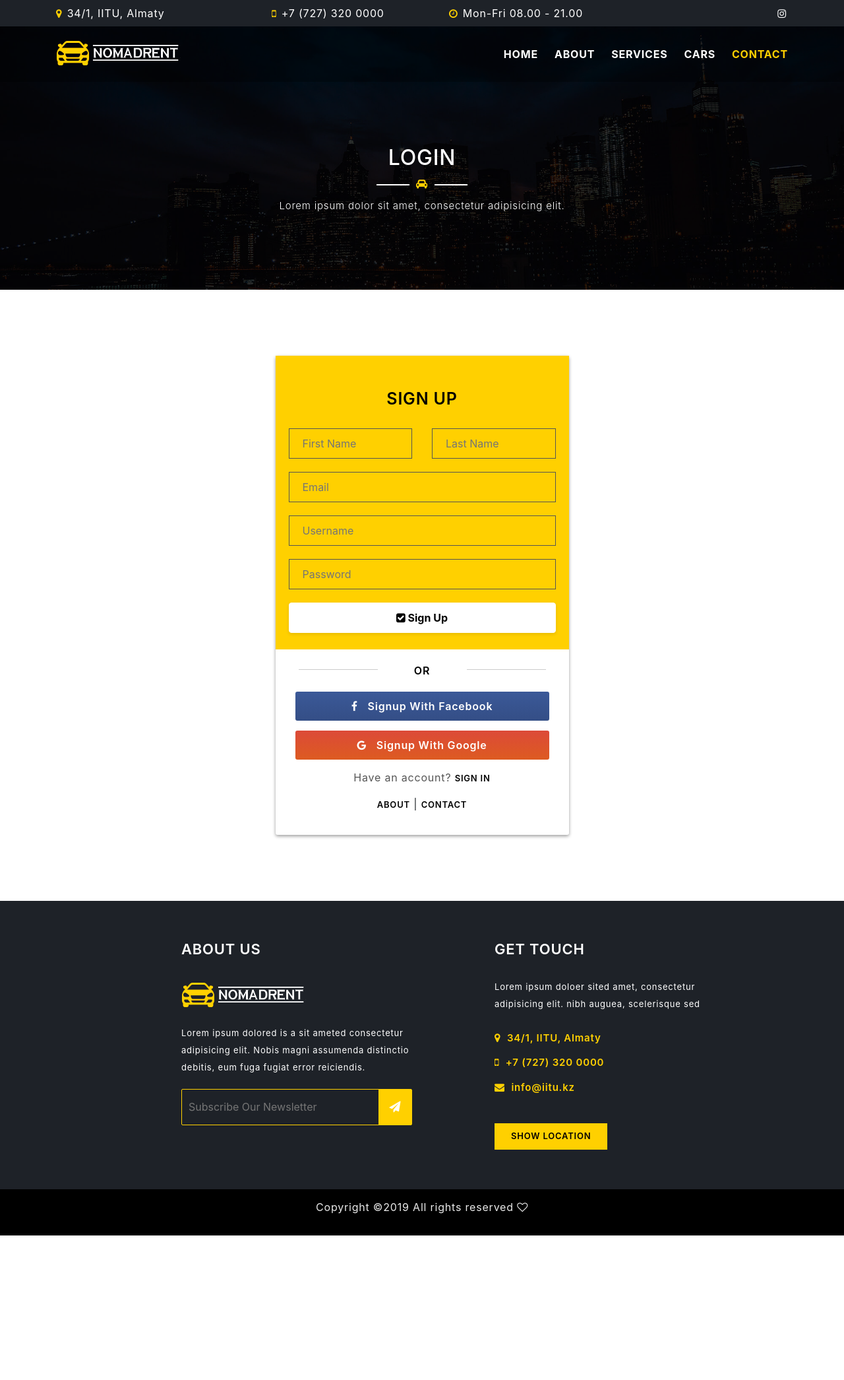
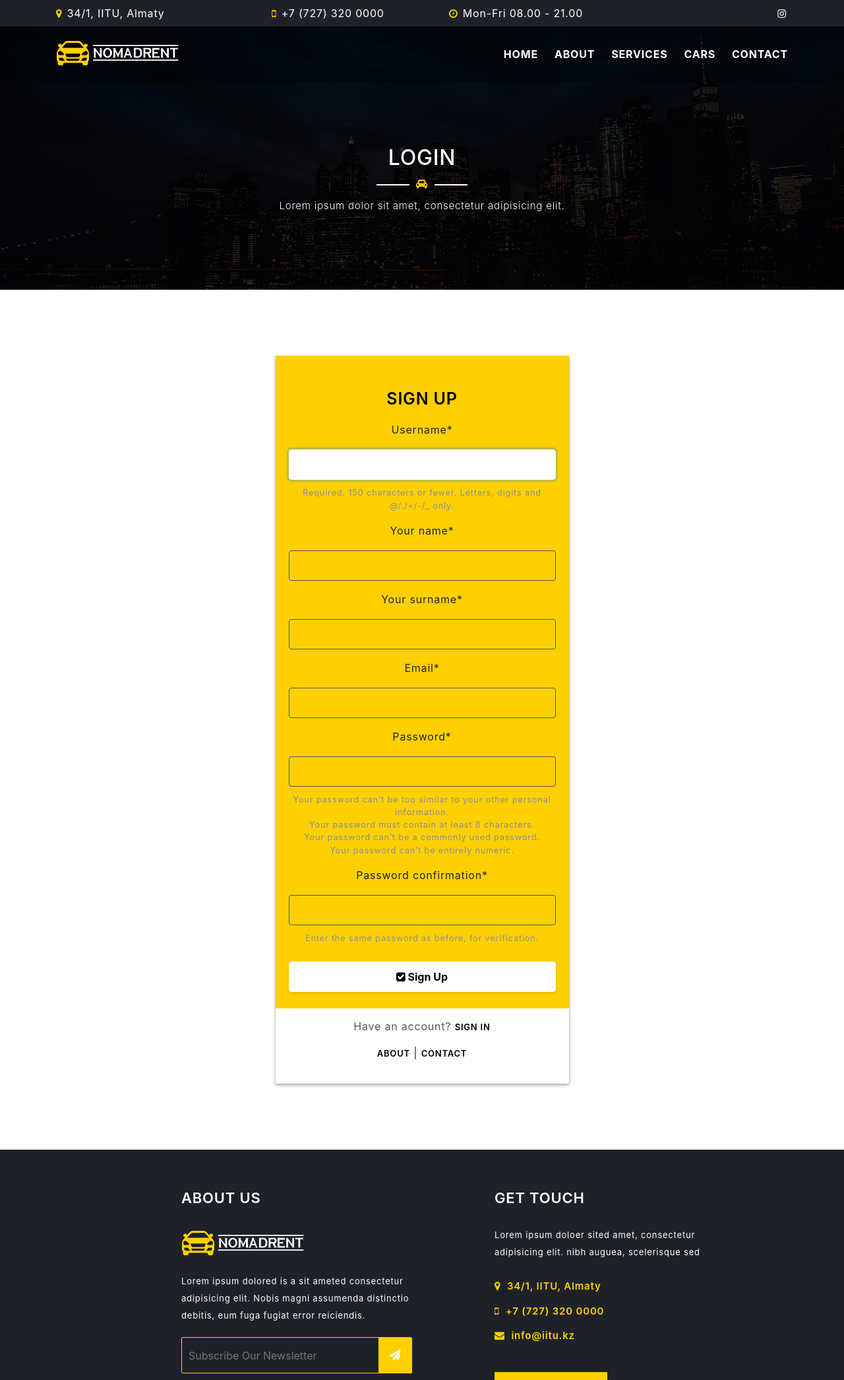
Before and after one commit to XANALI/nomadRent, a Django app: page /register/ in a window 1280 px wide. Shown: the top 2091 px of the page at 66% size. Before the commit the page ends 1872 px from the top, so only its background shows below. Run offline with Django 3.2, Linux system fonts and the light colour scheme; some libraries are stand-ins or nearby versions.

Commit message:
wrote a backend for register page

```diff
--- a/carRental/settings.py
+++ b/carRental/settings.py
@@ -32,6 +32,7 @@ ALLOWED_HOSTS = []
 
 INSTALLED_APPS = [
     'ourApp',
+    'crispy_forms',
     'django.contrib.admin',
     'django.contrib.auth',
     'django.contrib.contenttypes',
@@ -119,3 +120,5 @@ USE_TZ = True
 # https://docs.djangoproject.com/en/2.2/howto/static-files/
 
 STATIC_URL = '/static/'
+
+CRISPY_TEMPLATE_PACK = 'bootstrap4'
--- /dev/null
+++ b/ourApp/forms.py
@@ -0,0 +1,13 @@
+from django import forms
+from .models import SimpleUser
+from django.contrib.auth.forms import UserCreationForm
+
+class UserRegisterForm(UserCreationForm):
+    email = forms.EmailField()
+    name = forms.CharField(label='Your name', max_length=100)
+    surname = forms.CharField(label='Your surname', max_length=100)
+
+
+    class Meta:
+        model = SimpleUser
+        fields = ['username', 'name', 'surname', 'email', 'password1', 'password2']
--- a/ourApp/models.py
+++ b/ourApp/models.py
@@ -64,7 +64,7 @@ class Order(models.Model):
 
 
 class SimpleUser(AbstractUser):
-    birth_date = models.DateTimeField('date of birth')
+    birth_date = models.DateTimeField('date of birth', null=True, blank=True)
     address = models.CharField(default='NULL',max_length=200)
     userImg = models.ImageField(upload_to='user_avas/', default='NULL')
     groups = Group()
--- a/ourApp/templates/ourApp/register.html
+++ b/ourApp/templates/ourApp/register.html
@@ -7,6 +7,7 @@
     <meta name="viewport" content="width=device-width, initial-scale=1">
     <!--=== Favicon ===-->
     {% load staticfiles %}
+    {% load crispy_forms_tags %}
     <link rel="shortcut icon" href="{% static 'ourApp/img/Kazakhstan.ico' %}" type="image/x-icon" />
 
     <title>Cardoor - Car Rental HTML Template</title>
@@ -98,7 +99,7 @@
                                 <li><a href="about.html">About</a></li>
                                 <li><a href="services.html">Services</a></li>
                                 <li><a href="car-without-sidebar.html">Cars</a></li>
-                                <li class="active"><a href="contact.html">Contact</a></li>
+                                <li><a href="contact.html">Contact</a></li>
                             </ul>
                         </nav>
                     </div>
@@ -136,37 +137,15 @@
                 	<div class="login-page-content">
                 		<div class="login-form">
                 			<h3>Sign Up</h3>
-							<form action="index.html">
-								<div class="name">
-									<div class="row">
-										<div class="col-md-6">
-											<input type="text" placeholder="First Name">
-										</div>
-										<div class="col-md-6">
-											<input type="text" placeholder="Last Name">
-										</div>
-									</div>
-								</div>
-								<div class="username">
-									<input type="email" placeholder="Email">
-								</div>
-								<div class="username">
-									<input type="text" placeholder="Username">
-								</div>
-								<div class="password">
-									<input type="password" placeholder="Password">
-								</div>
+							<form method="POST">
+                {% csrf_token %}
+								{{ form|crispy }}
 								<div class="log-btn">
 									<button type="submit"><i class="fa fa-check-square"></i> Sign Up</button>
 								</div>
 							</form>
                 		</div>
 
-                		<div class="login-other">
-                			<span class="or">or</span>
-                			<a href="#" class="login-with-btn facebook"><i class="fa fa-facebook"></i> Signup With Facebook</a>
-                			<a href="#" class="login-with-btn google"><i class="fa fa-google"></i> Signup With Google</a>
-                		</div>
                 		<div class="create-ac">
                 			<p>Have an account? <a href="login.html">Sign In</a></p>
                 		</div>
--- a/ourApp/views.py
+++ b/ourApp/views.py
@@ -1,6 +1,8 @@
-from django.shortcuts import render
+from django.shortcuts import render, redirect
 from django.http import HttpResponse
+from django.contrib import messages
 from .models import Car
+from .forms import UserRegisterForm
 # Create your views here.
 
 def index(request):
@@ -25,4 +27,13 @@ def login(request):
     return render(request,'ourApp/login.html')
 
 def register(request):
-    return render(request,'ourApp/register.html')
+    if request.method == 'POST':
+        form = UserRegisterForm(request.POST)
+        if form.is_valid():
+            form.save()
+            username = form.cleaned_data.get('username')
+            messages.success(request, f'Account created for {username}!')
+            return redirect('index')
+    else:
+        form = UserRegisterForm()
+    return render(request,'ourApp/register.html', {'form': form})
```
Also changed, not shown: ourApp/templates/ourApp/index2.html (+24 -1 lines), db.sqlite3.
